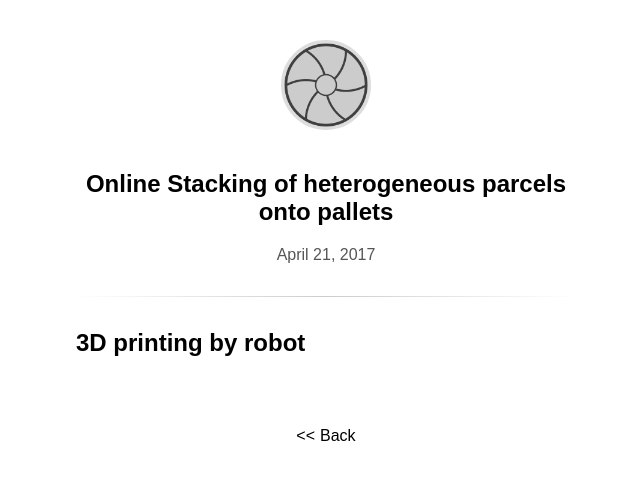
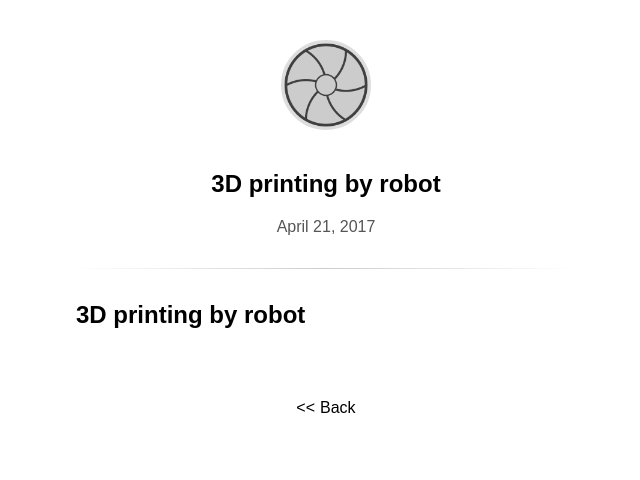
Before and after one commit to gravdahl-master/gravdahl-master.github.io, a Jekyll site: the page built from _posts/2017-04-24-3D-printing-by-robot.md, in a window 1280 px wide. Shown: the top 480 px of the page, without its empty margins (314-954 px from the left). Built offline with Jekyll 4.4.1, drawn with Linux system fonts in a browser that asks for light colours; some web fonts are replaced.

Commit message:
Update 2017-04-24-3D-printing-by-robot.md

```diff
--- a/_posts/2017-04-24-3D-printing-by-robot.md
+++ b/_posts/2017-04-24-3D-printing-by-robot.md
@@ -1,6 +1,6 @@
 ---
 layout: post #always use this
-title: Online Stacking of heterogeneous parcels onto pallets   #This becomes the title of the page
+title: 3D printing by robot   #This becomes the title of the page
 date: 2017-04-21
 categories: [nonlinear control, sliding mode]
 ---
```
